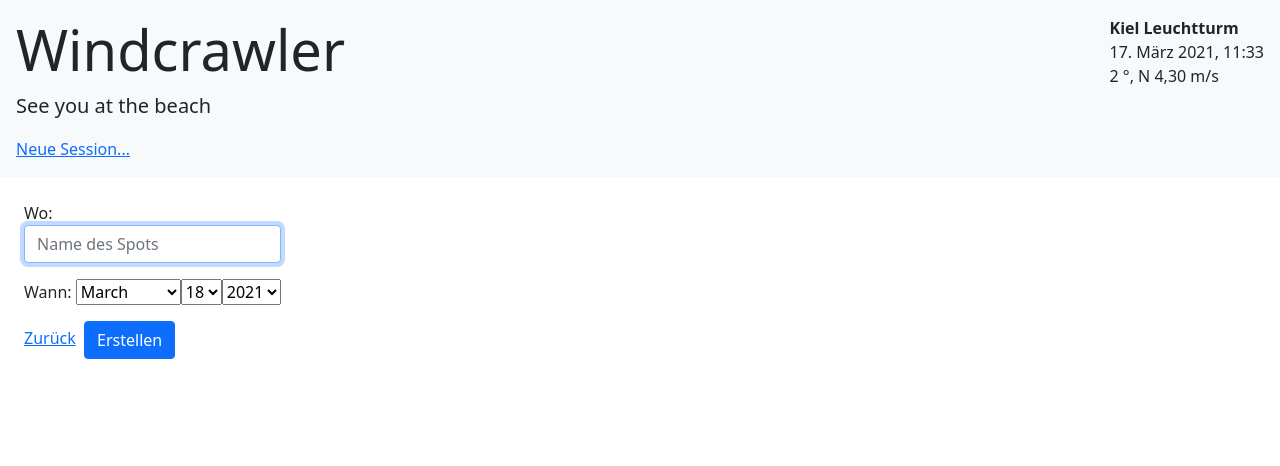
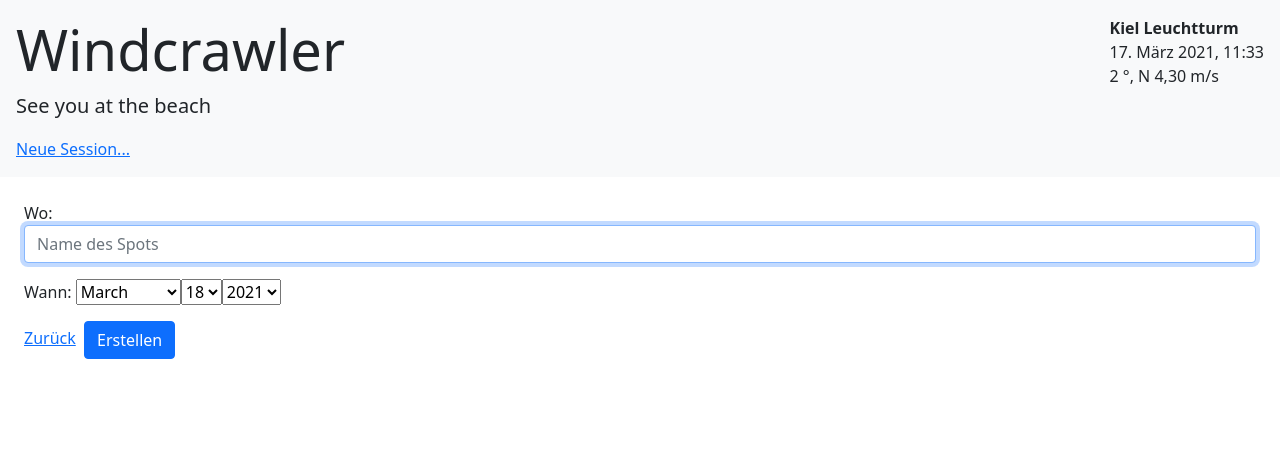
Before and after one commit to rwirdemann/windbuddies, a Django app: page /surf/sessions/ in a window 1280 px wide. Shown: the top 466 px of the page. Run offline with Django 3.2, Linux system fonts and the light colour scheme; some libraries are stand-ins or nearby versions.

Commit message:
Removes css

```diff
--- a/surf/templates/surf/session.html
+++ b/surf/templates/surf/session.html
@@ -1,7 +1,7 @@
 {% extends "surf/base.html" %}
 
 {% block content %}
-<div class="d-flex p-2">
+<div class="p-2">
     <form action="/surf/sessions/" method="post">
         {% csrf_token %}
         {{ form.as_p }}
```
